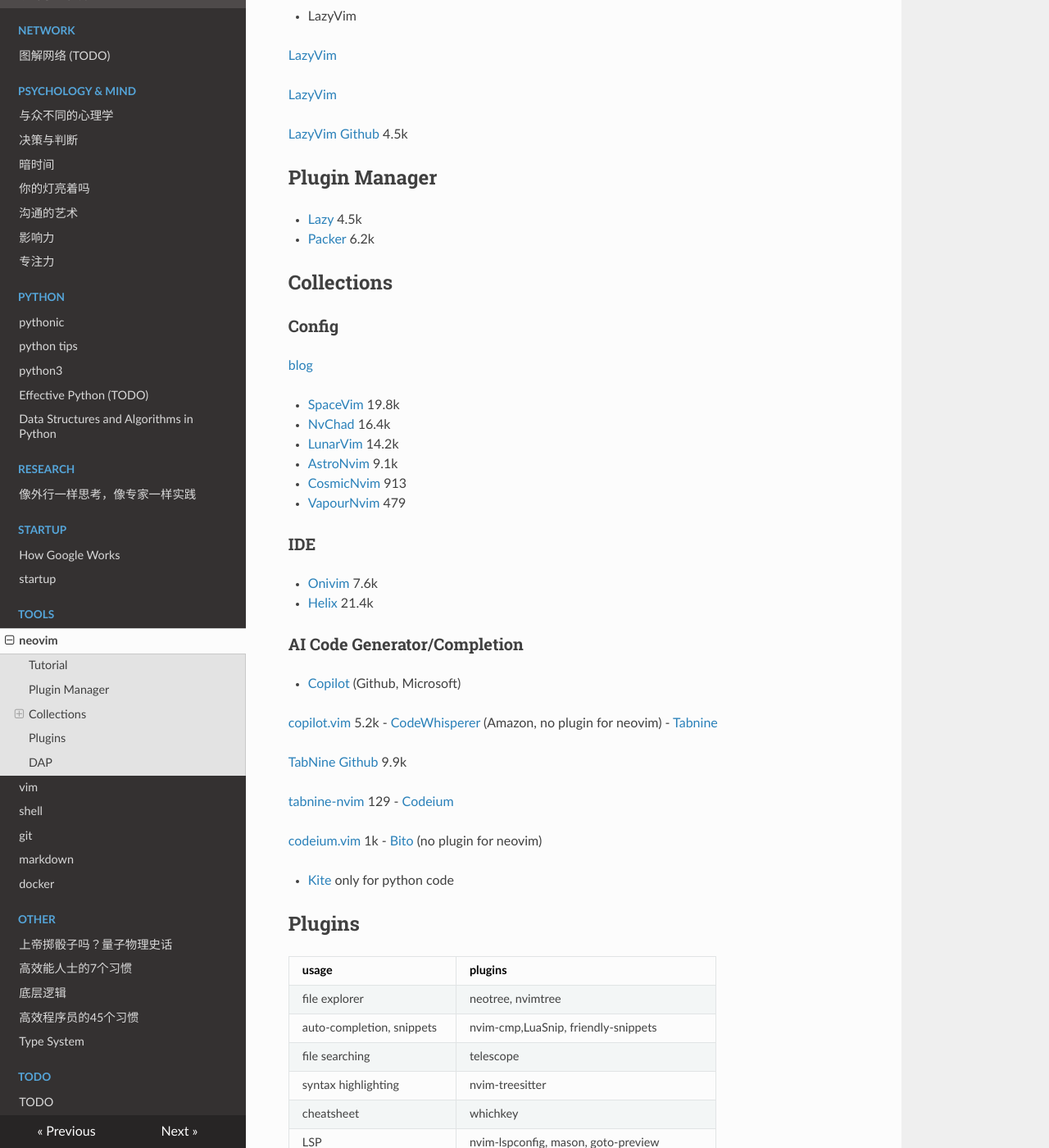
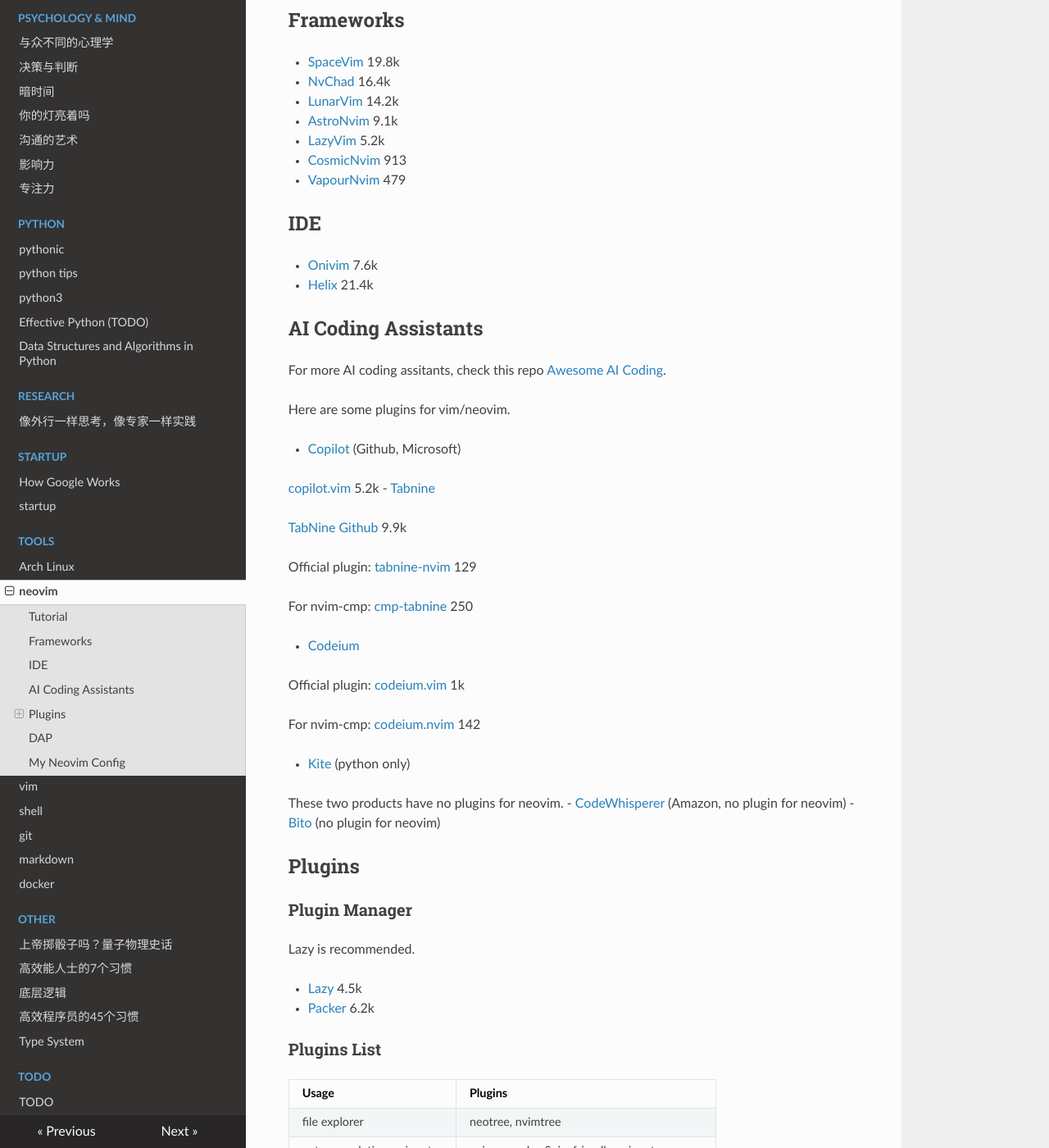
Before and after one commit to yshenfab/StudyNotes, an MkDocs documentation site: the page built from docs/tools/neovim.md, in a window 1280 px wide and 1400 px high, scrolled down 352 px. Shown: the whole window at 82% size. Built offline with MkDocs 1.6.1, drawn with Linux system fonts in a browser that asks for light colours; nearby versions of some CDN libraries; some of the changed text lies outside the part shown.

Commit message:
update repo

```diff
--- a/docs/tools/neovim.md
+++ b/docs/tools/neovim.md
@@ -8,60 +8,63 @@
 
   [Kickstart.nvim](https://github.com/nvim-lua/kickstart.nvim)
 
-- LazyVim
-
-  [LazyVim](https://www.lazyvim.org/)
-
-  [LazyVim](https://github.com/LazyVim/LazyVim)
-
-  [LazyVim Github](https://github.com/folke/lazy.nvim) 4.5k
-
-## Plugin Manager
-
-- [Lazy](https://github.com/folke/lazy.nvim) 4.5k
-- [Packer](https://github.com/wbthomason/packer.nvim) 6.2k
-
-## Collections
-### Config
-
-[blog](https://galexbh.hashnode.dev/the-best-ide-style-configurations-for-nvim)
+## Frameworks
 
 - [SpaceVim](https://github.com/SpaceVim/SpaceVim) 19.8k
 - [NvChad](https://github.com/NvChad/NvChad) 16.4k
 - [LunarVim](https://github.com/LunarVim/LunarVim) 14.2k
 - [AstroNvim](https://github.com/AstroNvim/AstroNvim) 9.1k
+- [LazyVim](https://github.com/LazyVim/LazyVim) 5.2k
 - [CosmicNvim](https://github.com/CosmicNvim/CosmicNvim) 913
 - [VapourNvim](https://github.com/VapourNvim/VapourNvim) 479
 
-### IDE
+## IDE
 - [Onivim](https://github.com/onivim/oni2) 7.6k
 - [Helix](https://github.com/helix-editor/helix) 21.4k
 
-### AI Code Generator/Completion
+## AI Coding Assistants
+
+For more AI coding assitants, check this repo [Awesome AI Coding](https://github.com/wsxiaoys/awesome-ai-coding).
+
+Here are some plugins for vim/neovim.
 
 - [Copilot](https://github.com/features/copilot) (Github, Microsoft)
 
   [copilot.vim](https://github.com/github/copilot.vim) 5.2k
-- [CodeWhisperer](https://aws.amazon.com/cn/codewhisperer/) (Amazon, no plugin for neovim)
 - [Tabnine](https://www.tabnine.com/)
 
   [TabNine Github](https://github.com/codota/TabNine) 9.9k
 
-  [tabnine-nvim](https://github.com/codota/tabnine-nvim) 129
+  Official plugin: [tabnine-nvim](https://github.com/codota/tabnine-nvim) 129
+
+  For nvim-cmp: [cmp-tabnine](https://github.com/tzachar/cmp-tabnine) 250
+
 - [Codeium](https://codeium.ai/)
 
-  [codeium.vim](https://github.com/Exafunction/codeium.vim) 1k
+  Official plugin: [codeium.vim](https://github.com/Exafunction/codeium.vim) 1k
+
+  For nvim-cmp: [codeium.nvim](https://github.com/jcdickinson/codeium.nvim) 142
+
+- [Kite](https://github.com/kiteco/vim-plugin) (python only)
+
+These two products have no plugins for neovim.
+- [CodeWhisperer](https://aws.amazon.com/cn/codewhisperer/) (Amazon, no plugin for neovim)
 - [Bito](https://bito.ai/) (no plugin for neovim)
 
-- [Kite](https://github.com/kiteco/vim-plugin)
-  only for python code
+## Plugins
+### Plugin Manager
 
-## Plugins
+Lazy is recommended.
 
-| usage                       | plugins                                           |
+- [Lazy](https://github.com/folke/lazy.nvim) 4.5k
+- [Packer](https://github.com/wbthomason/packer.nvim) 6.2k
+
+### Plugins List
+
+| Usage                       | Plugins                                           |
 |-----------------------------|---------------------------------------------------|
 | file explorer               | neotree, nvimtree                                 |
-| auto-completion, snippets   | nvim-cmp,LuaSnip, friendly-snippets               |
+| auto-completion, snippets   | nvim-cmp, LuaSnip, friendly-snippets               |
 | file searching              | telescope                                         |
 | syntax highlighting         | nvim-treesitter                                   |
 | cheatsheet                  | whichkey                                          |
@@ -93,3 +96,7 @@
 ## DAP
 
 [DAP](https://microsoft.github.io/debug-adapter-protocol/)
+
+## My Neovim Config
+
+Refer to [Neovim Config](https://github.com/yshenfab/dotfiles/tree/master/neovim).
--- a/mkdocs.yml
+++ b/mkdocs.yml
@@ -49,6 +49,7 @@
     - How Google Works: 'startup/how_google_works.md'
     - startup: 'startup/startup.md'
   - Tools:
+    - Arch Linux: 'tools/arch.md'
     - neovim: 'tools/neovim.md'
     - vim: 'tools/practical_vim.md'
     - shell: 'tools/shell.md'
```
Also changed, not shown: arch.md (deleted, +0 -177 lines), docs/tools/arch.md (added, +159 -0 lines).
